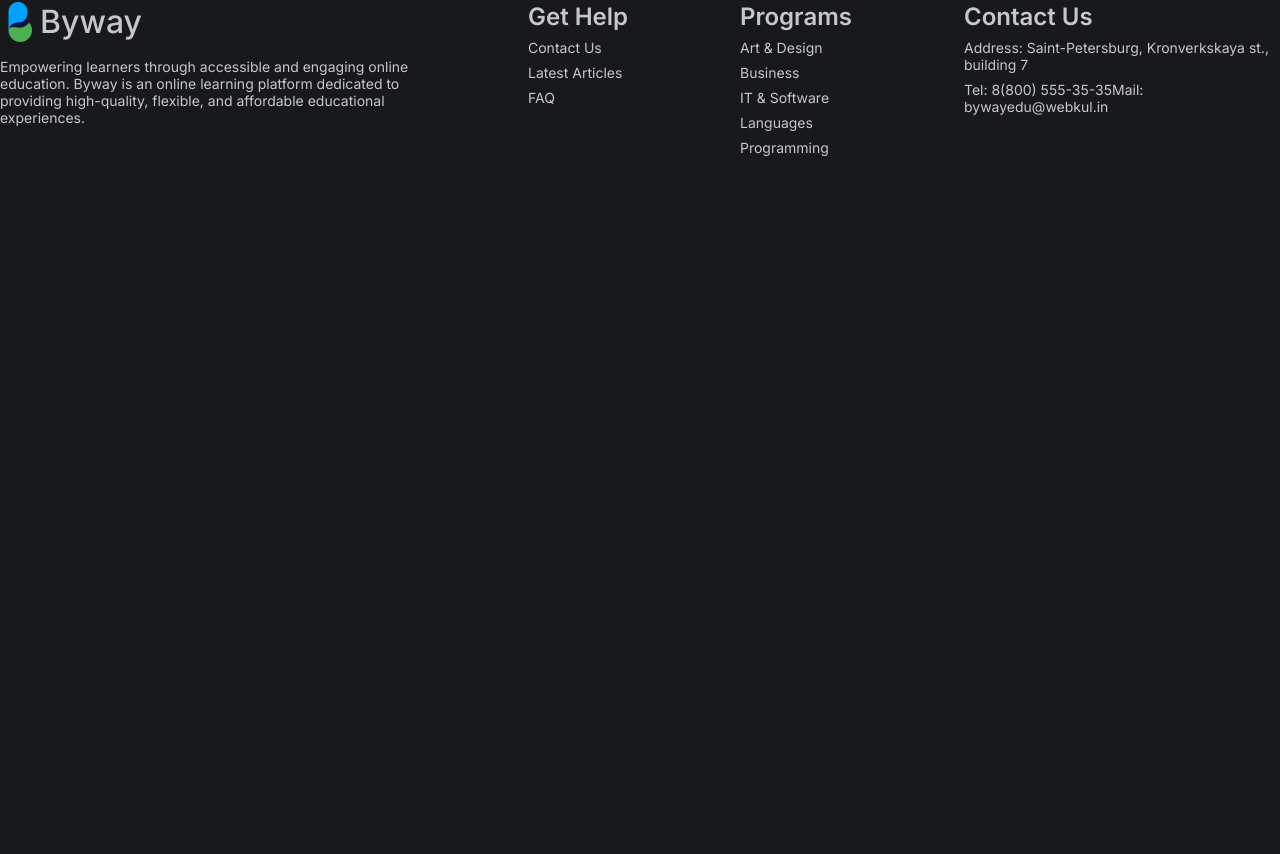
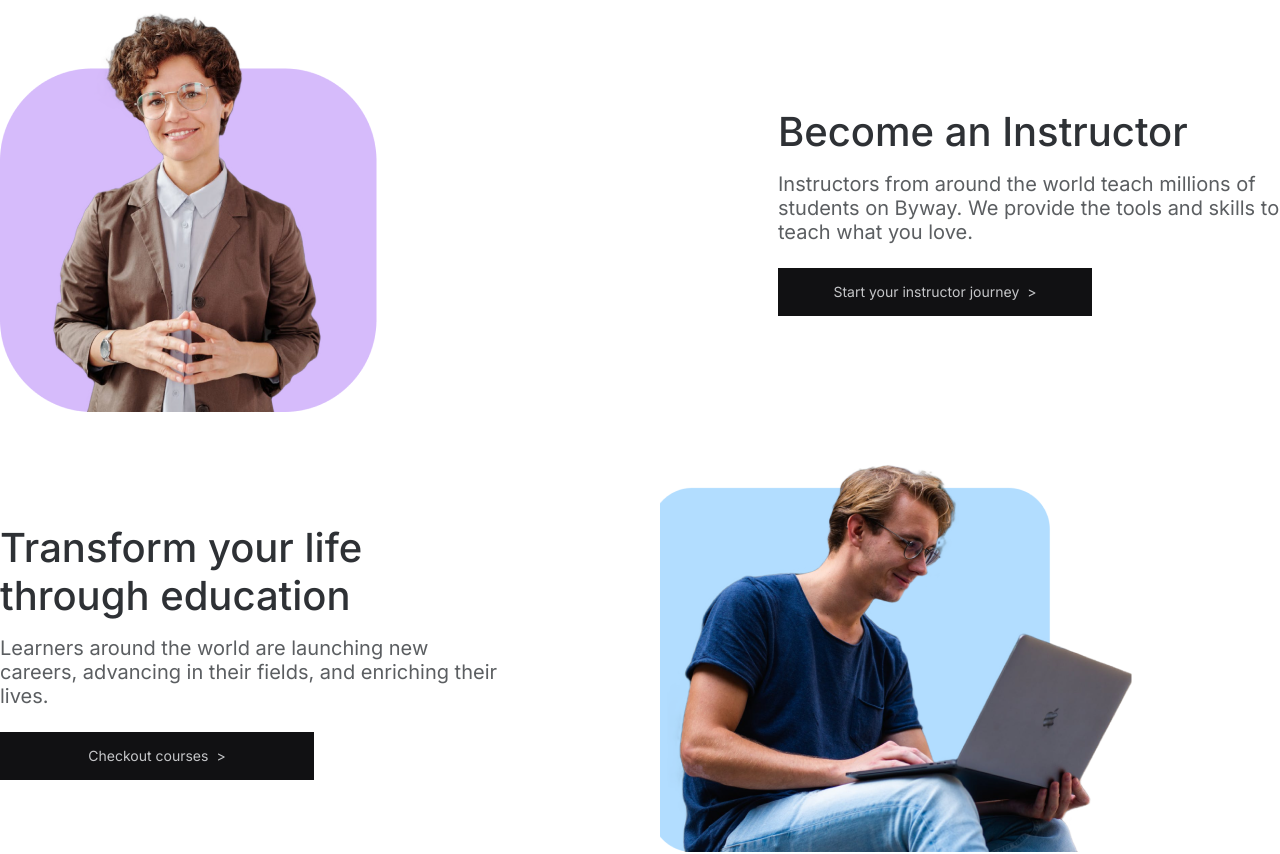
Before and after one commit to DASHAAAD/byway, a Next.js app: page / in a window 1280 px wide. Shown: the part 2351-3205 px from the top of the page. Before the commit the page ends 2515 px from the top, so only its background shows below. Built offline with nearby package versions, Linux system fonts and the light colour scheme.

Commit message:
последние секции home page

```diff
--- a/src/page/home/Home.module.css
+++ b/src/page/home/Home.module.css
@@ -1,4 +1,5 @@
 .main {
+   padding-bottom: 40px;
     background-color: #fff;
 }
 
@@ -50,10 +51,7 @@
     content: ">";
 }
 
-.statistics,
-.courses,
-.categories,
-.instructors {
+.section {
     margin-bottom: 40px;
 }
 
--- a/src/page/home/Home.tsx
+++ b/src/page/home/Home.tsx
@@ -7,6 +7,9 @@ import styles from './Home.module.css'
 
 import people from '../../image/people.png'
 import Image from 'next/image'
+import man from '../../image/man.png'
+import manTwo from '../../image/man2.png'
+
 import { AstrologyCards } from '@/components/astrologyCards/AstrologyCards'
 import Card from '@/components/card/Card'
 import CategoryCard from '@/components/categoryCard/CategoryCard'
@@ -27,7 +30,7 @@ const HomePage: FunctionComponent = () => {
                     <Image src={people} alt={''} />
                 </section>
 
-                <section className={`${styles.section} ${styles.statistics}`}>
+                <section className={styles.section}>
                     <ul className={styles.List}>
                         <li className={styles.Item}>
                             <h3 className={styles.statisticsTitle}>250+</h3>
@@ -48,7 +51,7 @@ const HomePage: FunctionComponent = () => {
                     </ul>
                 </section>
 
-                <section className={styles.categories}>
+                <section className={styles.section}>
                     <h2 className={styles.title}>Top Categories</h2>
                     <ul className={styles.List}>
                         <li className={styles.Item}>
@@ -66,7 +69,7 @@ const HomePage: FunctionComponent = () => {
                     </ul>
                 </section>
 
-                <section className={styles.courses}>
+                <section className={styles.section}>
                     <h2 className={styles.title}>Top Courses</h2>
                     <ul className={styles.List}>
                         <li className={styles.Item}>
@@ -84,7 +87,7 @@ const HomePage: FunctionComponent = () => {
                     </ul>
                 </section>
 
-                <section className={styles.instructors}>
+                <section className={styles.section}>
                     <h2 className={styles.title}>Top Instructors</h2>
                     <ul className={styles.List}>
                         <li className={styles.Item}>
@@ -102,6 +105,26 @@ const HomePage: FunctionComponent = () => {
                     </ul>
                 </section>
 
+
+                <section className={`${styles.section} ${styles.advertisement}`}>
+                    <Image src={man} alt={''} />
+                    <div className={styles.info}>
+                        <h1 className={styles.title}>Become an Instructor</h1>
+                        <p className={styles.text}>Instructors from around the world teach millions of students on Byway. We provide the tools and skills to teach what you love.</p>
+                        <button className={styles.button}>Start your instructor journey</button>
+                    </div>
+                </section>
+
+                <section className={`${styles.section} ${styles.advertisement}`}>
+                    <div className={styles.info}>
+                        <h1 className={styles.title}>Transform your life through education</h1>
+                        <p className={styles.text}>Learners around the world are launching new careers, advancing in their fields, and enriching their lives.</p>
+                        <button className={styles.button}>Checkout courses</button>
+                    </div>
+                    <Image src={manTwo} alt={''} />
+                </section>
+
+
             </main>
 
             <Footer />
```
Also changed, not shown: src/image/man.png (added), src/image/man2.png (added).
